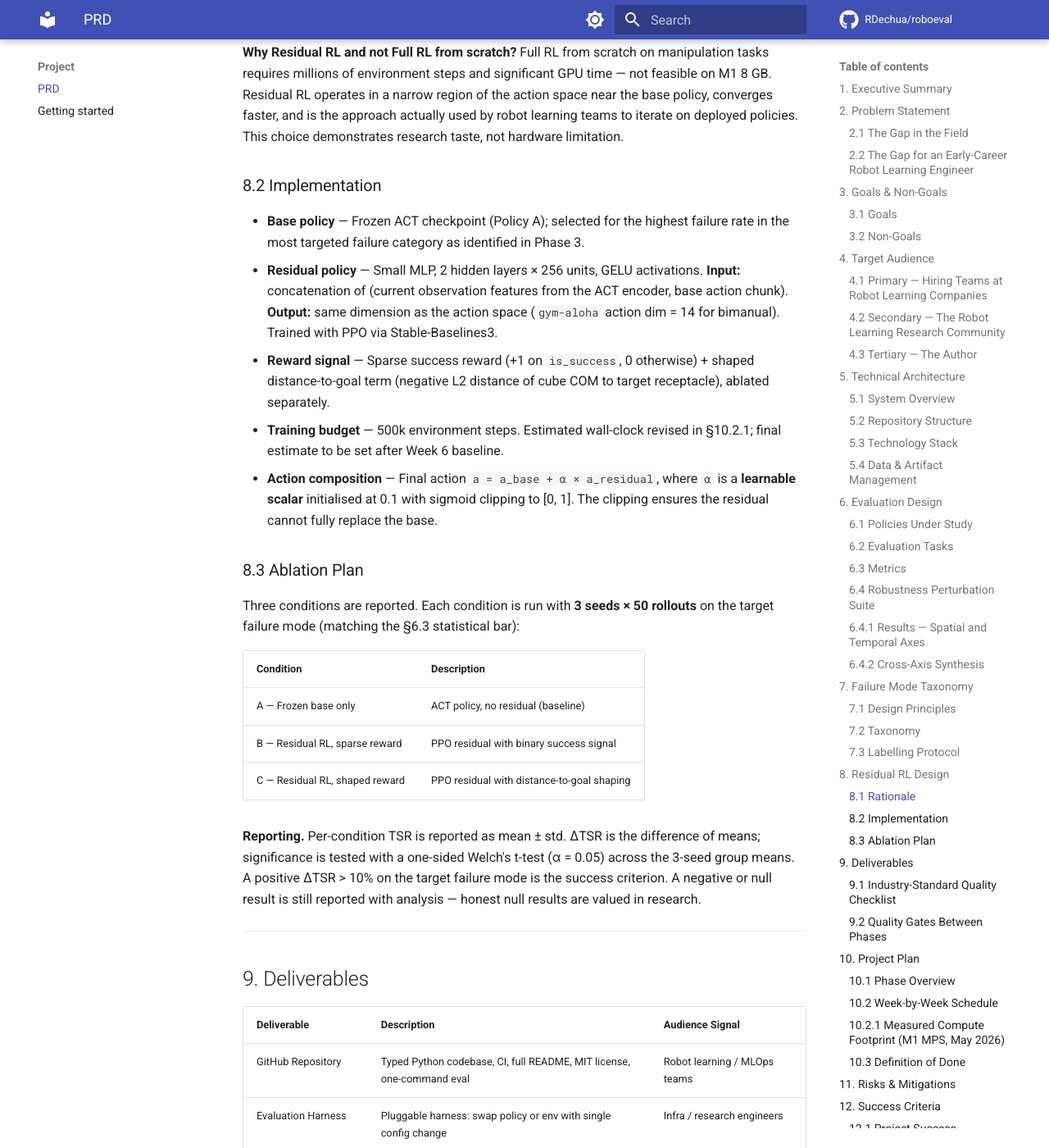
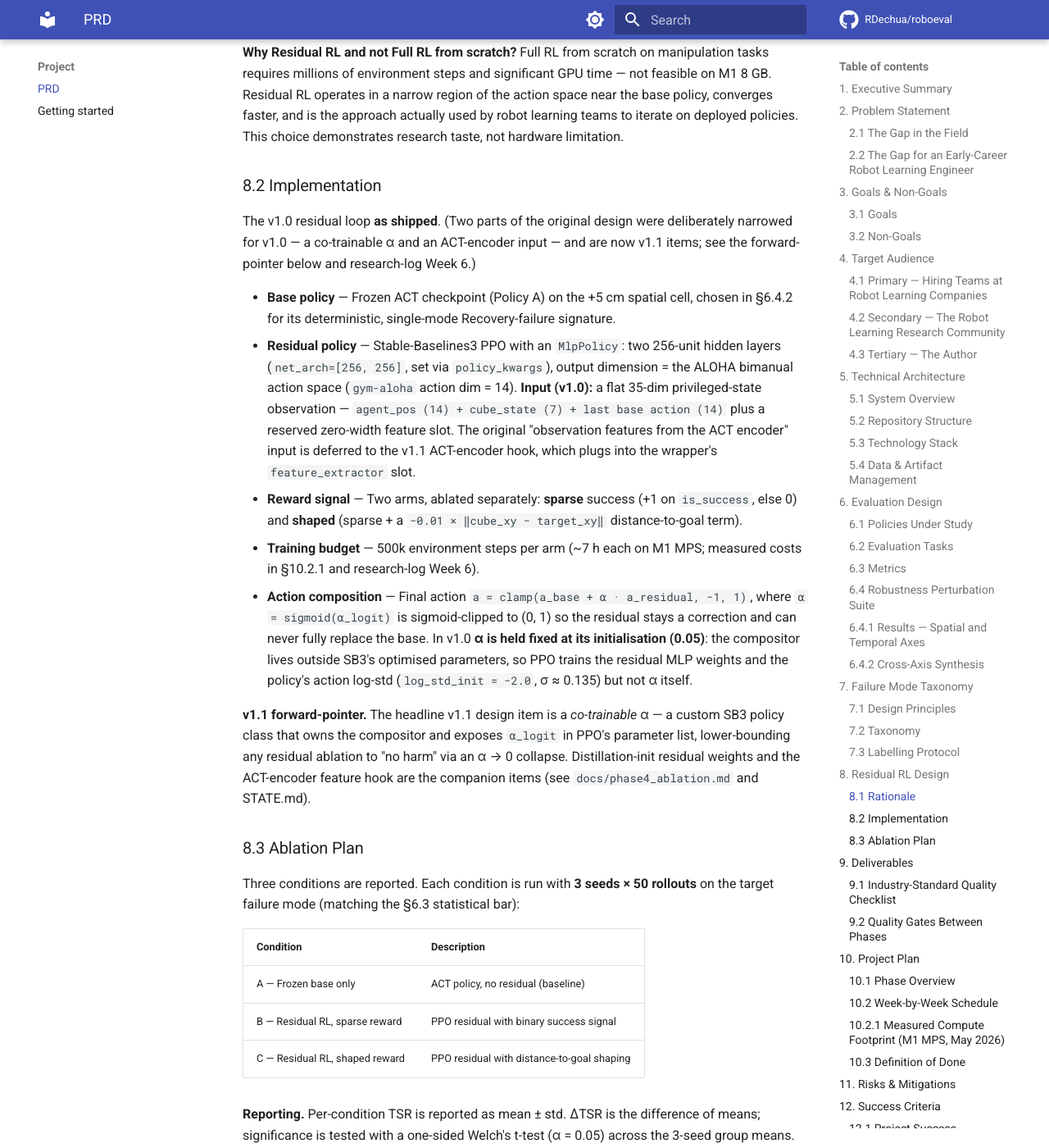
Before and after one commit to RDechua/roboeval, an MkDocs documentation site: the page built from docs/PRD.md, in a window 1280 px wide and 1400 px high, scrolled down 15392 px. Shown: the whole window at 82% size. Built offline with MkDocs 1.6.1 and Material for MkDocs 9.7.7, drawn with Linux system fonts in a browser that asks for light colours; comment, search, counter and statistics services are not loaded.

Commit message:
docs(prd): align §8.2 with shipped fixed α=0.05; preserve design history in research-log

```diff
--- a/docs/PRD.md
+++ b/docs/PRD.md
@@ -349,11 +349,17 @@ Residual RL trains a small correction policy on top of a frozen base policy. Rat
 
 ### 8.2 Implementation
 
-- **Base policy** — Frozen ACT checkpoint (Policy A); selected for the highest failure rate in the most targeted failure category as identified in Phase 3.
-- **Residual policy** — Small MLP, 2 hidden layers × 256 units, GELU activations. **Input:** concatenation of (current observation features from the ACT encoder, base action chunk). **Output:** same dimension as the action space (`gym-aloha` action dim = 14 for bimanual). Trained with PPO via Stable-Baselines3.
-- **Reward signal** — Sparse success reward (+1 on `is_success`, 0 otherwise) + shaped distance-to-goal term (negative L2 distance of cube COM to target receptacle), ablated separately.
-- **Training budget** — 500k environment steps. Estimated wall-clock revised in §10.2.1; final estimate to be set after Week 6 baseline.
-- **Action composition** — Final action `a = a_base + α × a_residual`, where `α` is a **learnable scalar** initialised at 0.1 with sigmoid clipping to [0, 1]. The clipping ensures the residual cannot fully replace the base.
+The v1.0 residual loop **as shipped**. (Two parts of the original design were
+deliberately narrowed for v1.0 — a co-trainable α and an ACT-encoder input —
+and are now v1.1 items; see the forward-pointer below and research-log Week 6.)
+
+- **Base policy** — Frozen ACT checkpoint (Policy A) on the +5 cm spatial cell, chosen in §6.4.2 for its deterministic, single-mode Recovery-failure signature.
+- **Residual policy** — Stable-Baselines3 PPO with an `MlpPolicy`: two 256-unit hidden layers (`net_arch=[256, 256]`, set via `policy_kwargs`), output dimension = the ALOHA bimanual action space (`gym-aloha` action dim = 14). **Input (v1.0):** a flat 35-dim privileged-state observation — `agent_pos (14) + cube_state (7) + last base action (14)` plus a reserved zero-width feature slot. The original "observation features from the ACT encoder" input is deferred to the v1.1 ACT-encoder hook, which plugs into the wrapper's `feature_extractor` slot.
+- **Reward signal** — Two arms, ablated separately: **sparse** success (+1 on `is_success`, else 0) and **shaped** (sparse + a `−0.01 × ‖cube_xy − target_xy‖` distance-to-goal term).
+- **Training budget** — 500k environment steps per arm (~7 h each on M1 MPS; measured costs in §10.2.1 and research-log Week 6).
+- **Action composition** — Final action `a = clamp(a_base + α · a_residual, −1, 1)`, where `α = sigmoid(α_logit)` is sigmoid-clipped to (0, 1) so the residual stays a correction and can never fully replace the base. In v1.0 **α is held fixed at its initialisation (0.05)**: the compositor lives outside SB3's optimised parameters, so PPO trains the residual MLP weights and the policy's action log-std (`log_std_init = −2.0`, σ ≈ 0.135) but not α itself.
+
+**v1.1 forward-pointer.** The headline v1.1 design item is a *co-trainable* α — a custom SB3 policy class that owns the compositor and exposes `α_logit` in PPO's parameter list, lower-bounding any residual ablation to "no harm" via an α → 0 collapse. Distillation-init residual weights and the ACT-encoder feature hook are the companion items (see `docs/phase4_ablation.md` and STATE.md).
 
 ### 8.3 Ablation Plan
 
```
Also changed, not shown: docs/research-log.md (+18 -0 lines).
